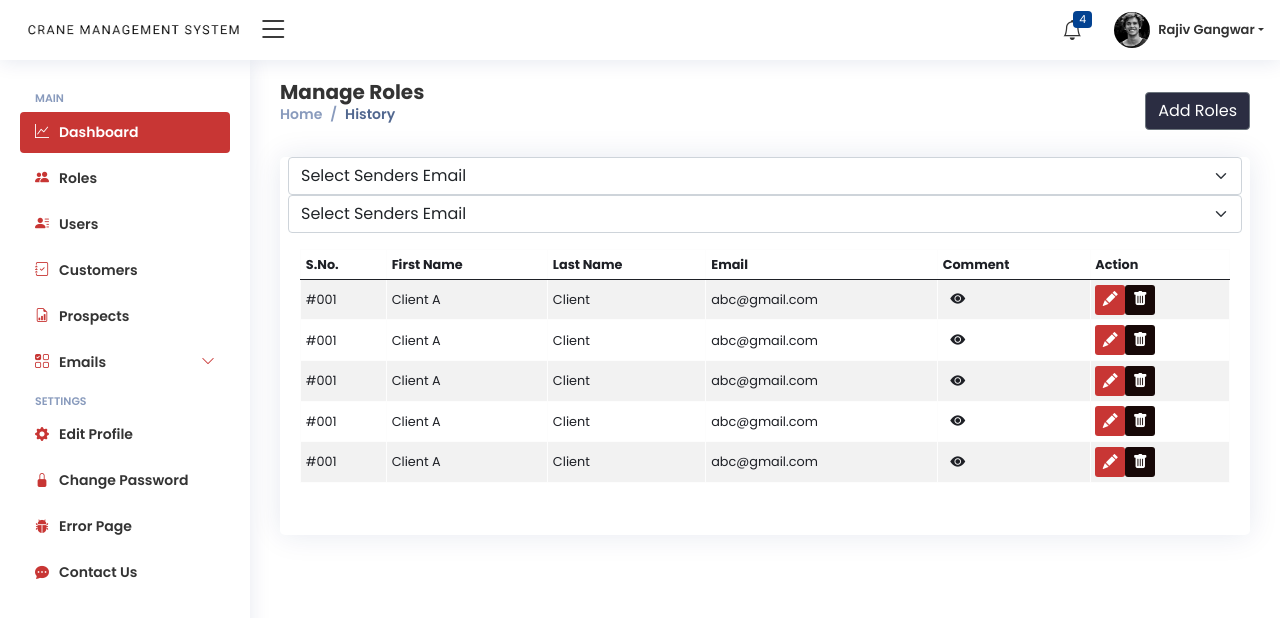
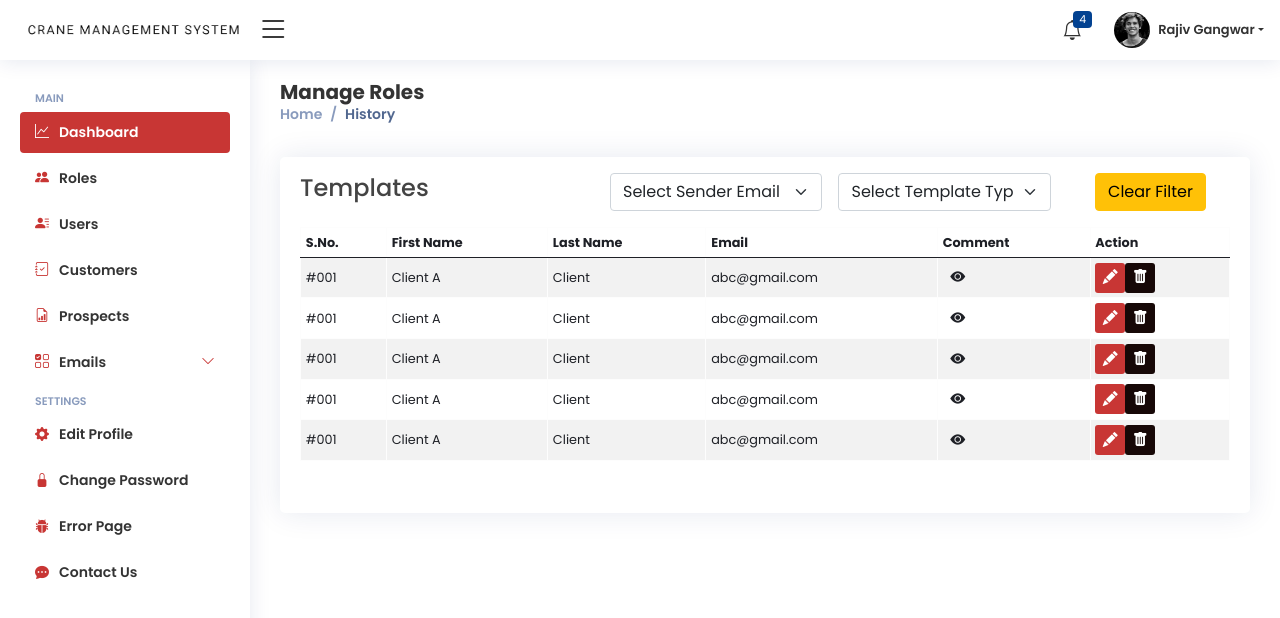
Before and after one commit to amazprashant/Chatventory-Frontend, a React (Vite) app: page /history in a window 1280 px wide. Shown: the top 618 px of the page. Built offline with nearby package versions, Linux system fonts and the light colour scheme.

Commit message:
updating the modal

```diff
--- a/src/pages/History.tsx
+++ b/src/pages/History.tsx
@@ -39,6 +39,7 @@ export default function History() {
     prospects: "",
     subject: "",
     body: "",
+    templateType: "",
   });
 
   const handleChange = (
@@ -60,27 +61,23 @@ export default function History() {
             </div>
           </div>
           <div className="col-lg-6 col-md-6 col-sm-12 text-end">
-            <button
-              className="btn btn-secondary"
-              onClick={() => setModalOpen(true)}
-            > Add Roles
-            </button>
+
           </div>
         </div>
 
         <div className="card recent-sales overflow-auto">
           <div className="card-body">
             <div className="row">
-              <select
-                className="form-select"
-                name="senderEmail"
-                value={formData.senderEmail}
-                onChange={handleChange}
-                required>
-                <option value="">Select Senders Email</option>
-                <option value="noreply@marketsai.com">noreply@marketsai.com</option>
-                <option value="support@marketsai.com">support@marketsai.com</option>
-              </select>
+              <div className="row mt-3 align-items-center">
+                {/* Left Side */}
+                <div className="col-md-4">
+                  <h4>Templates</h4>
+                </div>
+
+                {/* Right Side */}
+                <div className="col-md-6">
+                  <div className="d-flex gap-3 text-end">
+                    {/* Sender Email Dropdown */}
                     <select
                       className="form-select"
                       name="senderEmail"
@@ -88,10 +85,39 @@ export default function History() {
                       onChange={handleChange}
                       required
                     >
-                <option value="">Select Senders Email</option>
+                      <option value="">Select Sender Email</option>
                       <option value="noreply@marketsai.com">noreply@marketsai.com</option>
                       <option value="support@marketsai.com">support@marketsai.com</option>
                     </select>
+
+                    {/* Template Type Dropdown */}
+                    <select
+                      className="form-select"
+                      name="templateType"
+                      value={formData.templateType}
+                      onChange={handleChange}
+                      required
+                    >
+                      <option value="">Select Template Type</option>
+                      <option value="marketing">Marketing</option>
+                      <option value="transactional">Transactional</option>
+                      <option value="custom">Custom</option>
+                    </select>
+                  </div>
+                </div>
+
+                {/* Button */}
+                <div className="col-md-2 text-end">
+                  <button
+                    className="btn btn-warning"
+                    onClick={() => setModalOpen(true)}
+                  >
+                    Clear Filter
+                  </button>
+                </div>
+              </div>
+
+
               <div className="col-md-12">
                 <div className="content px-0">
                   <table id="example" className="table nowrap table-bordered table-striped" >
--- a/src/pages/MailingLists.tsx
+++ b/src/pages/MailingLists.tsx
@@ -71,14 +71,24 @@ export default function MailingLists() {
         <div className="card recent-sales overflow-auto">
           <div className="card-body">
             <div className="row">
-              <div>
-                  <button
+              <div className="row mt-3">
+              {/* Left Side */}
+              <div className="col-md-6">
+                <h4>Mailing Lists</h4>
+              </div>
+
+              {/* Right Side */}
+              <div className="col-md-6">
+                <div className="d-flex gap-3 justify-content-end align-items-end flex-wrap">
+                   <button
                     className="btn btn-warning d-flex align-items-center"
                     onClick={() => setModalUploadOpen(true)}>Upload</button>
                   <button
                     className="btn btn-warning d-flex align-items-center"
                     onClick={() => setModalAddMailingOpen(true)}>Add Mailing List</button>
                 </div>
+              </div>
+              </div>
               <div className="col-md-12">
                 <div className="content px-0">
                   <table id="example" className="table nowrap table-bordered table-striped" >
--- a/src/pages/SenderEmails.tsx
+++ b/src/pages/SenderEmails.tsx
@@ -73,16 +73,28 @@ export default function SenderEmails() {
         <div className="card recent-sales overflow-auto">
           <div className="card-body">
             <div className="row">
+            <div className="row mt-3">
+
+              {/* Left Side */}
+              <div className="col-md-6">
                 <h4>Mailing Lists</h4>
-                  <div>
+              </div>
+
+              {/* Right Side */}
+              <div className="col-md-6">
+                <div className="d-flex gap-3 justify-content-end align-items-end flex-wrap">
                   <button
                     className="btn btn-warning d-flex align-items-center"
-                        onClick={() => setModalEmailOpen(true)}> Send Emails
+                    onClick={() => setModalEmailOpen(true)}>
+                    Send Emails
                   </button>
                   <button
                     className="btn btn-warning d-flex align-items-center"
-                        onClick={() => setModalAddTemplateOpen(true)}> Add Templates
+                    onClick={() => setModalAddTemplateOpen(true)}>
+                    Add Templates
                   </button>
+                </div>
+              </div>
               </div>
               <div className="col-md-12">
                 <div className="content px-0">
--- a/src/pages/Templates.tsx
+++ b/src/pages/Templates.tsx
@@ -73,14 +73,25 @@ export default function Templates() {
         <div className="card recent-sales overflow-auto">
           <div className="card-body">
             <div className="row">
-              <div>
-                  <button
+              <div className="row mt-3">
+
+              {/* Left Side */}
+              <div className="col-md-6">
+                <h4>Templates</h4>
+              </div>
+
+              {/* Right Side */}
+              <div className="col-md-6">
+                <div className="d-flex gap-3 justify-content-end align-items-end flex-wrap">
+                   <button
                     className="btn btn-warning d-flex align-items-center"
                     onClick={() => setModalCustomEmailOpen(true)}>Send Custom Email</button>
                   <button
                     className="btn btn-warning d-flex align-items-center"
                     onClick={() => setModalAddTemplateOpen(true)}>Add Template</button>
                 </div>
+              </div>
+              </div>
               <div className="col-md-12">
                 <div className="content px-0">
                   <table id="example" className="table nowrap table-bordered table-striped" >
```
Lines whose indentation alone changed are shown as unchanged.
